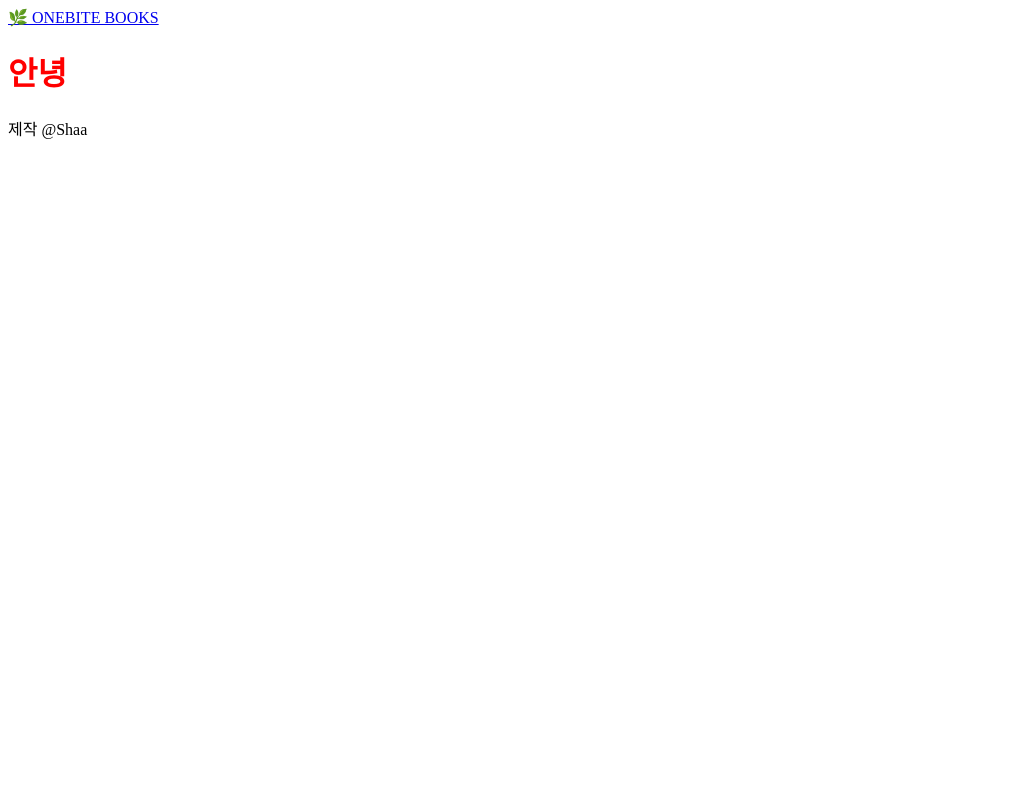
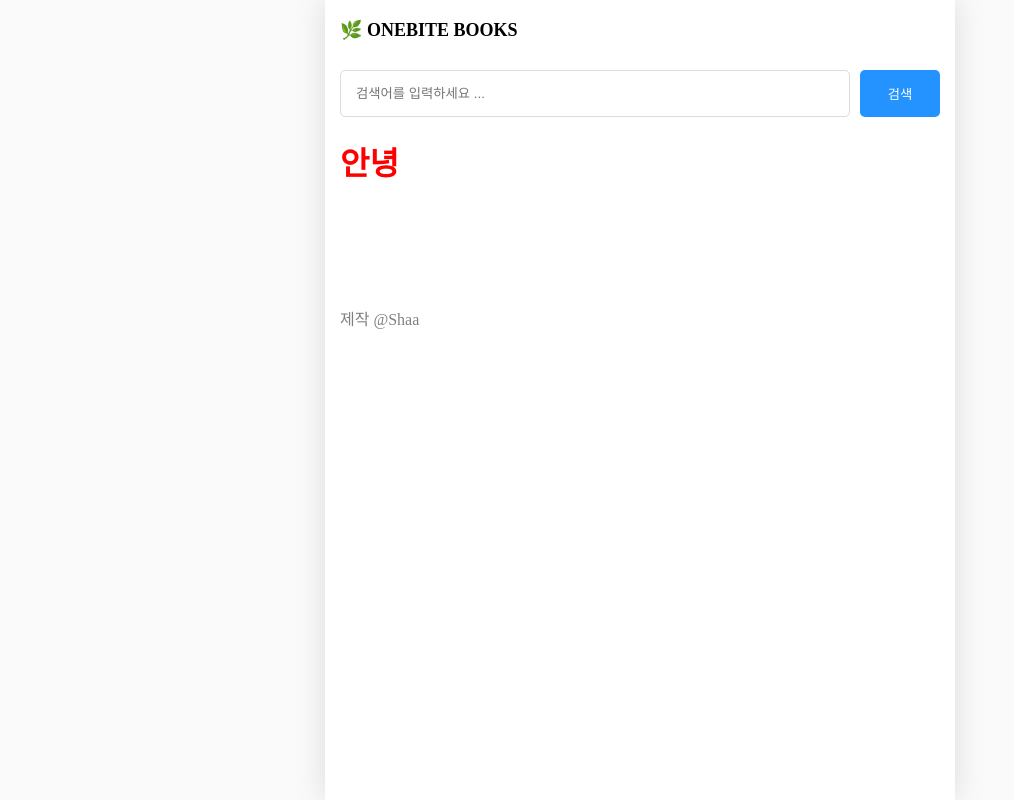
Before and after one commit to Shaa-code/Today-I-Learned, a Next.js app in the folder Next.js/onebite-next/section02/: page / in a window 1280 px wide. Shown: the whole page, without its empty margins (0-1014 px from the left). Built offline with nearby package versions, Linux system fonts and the light colour scheme.

Commit message:
Each Page Layout Settings

```diff
--- /dev/null
+++ b/Next.js/onebite-next/section02/src/components/global-layout.module.css
@@ -0,0 +1,30 @@
+.container {
+  background-color: white;
+  max-width: 600px;
+  min-height: 100vh;
+  margin: 0 auto;
+
+  box-shadow: rgba(100, 100, 100, 0.2) 0px 0px 29px 0px;
+  padding: 0px 15px;
+}
+
+.header {
+  height: 60px;
+  font-weight: bold;
+  font-size: 18px;
+  line-height: 60px;
+}
+
+.header > a {
+  color: black;
+  text-decoration: none;
+}
+
+.main {
+  padding-top: 10px;
+}
+
+.footer {
+  padding: 100px 0px;
+  color: gray;
+}
--- a/Next.js/onebite-next/section02/src/components/global-layout.tsx
+++ b/Next.js/onebite-next/section02/src/components/global-layout.tsx
@@ -1,14 +1,15 @@
 import { ReactNode } from "react";
 import Link from "next/link";
+import style from "./global-layout.module.css";
 
 export default function GlobalLayout({ children }: { children: ReactNode }) {
   return (
-    <div>
-      <header>
+    <div className={style.container}>
+      <header className={style.header}>
         <Link href="/">🌿 ONEBITE BOOKS</Link>
       </header>
-      <main>{children}</main>
-      <footer>제작 @Shaa</footer>
+      <main className={style.main}>{children}</main>
+      <footer className={style.footer}>제작 @Shaa</footer>
     </div>
   );
 }
--- /dev/null
+++ b/Next.js/onebite-next/section02/src/components/searchable-layout.module.css
@@ -0,0 +1,21 @@
+.searchbar_container {
+  display: flex;
+  gap: 10px;
+  margin-bottom: 20px;
+}
+
+.searchbar_container > input {
+  flex: 1;
+  padding: 15px;
+  border-radius: 5px;
+  border: 1px solid rgb(220, 220, 220);
+}
+
+.searchbar_container > button {
+  width: 80px;
+  border-radius: 5px;
+  border: none;
+  background-color: rgb(37, 147, 255);
+  color: white;
+  cursor: pointer;
+}
--- /dev/null
+++ b/Next.js/onebite-next/section02/src/components/searchable-layout.tsx
@@ -0,0 +1,46 @@
+import { ReactNode, useState, useEffect } from "react";
+import { useRouter } from "next/router";
+import style from "./searchable-layout.module.css";
+
+export default function SearchableLayout({
+  children,
+}: {
+  children: ReactNode;
+}) {
+  const router = useRouter();
+  const q = router.query.q as string;
+
+  useEffect(() => {
+    setSearch(q || "");
+  }, [q]);
+
+  const onSubmit = () => {
+    if (!search || q === search) return;
+    router.push(`/search?q=${search}`);
+  };
+
+  const onKeyDown = (e: React.KeyboardEvent<HTMLInputElement>) => {
+    if (e.key === "Enter") {
+      onSubmit();
+    }
+  };
+
+  const [search, setSearch] = useState("");
+  const onChangeSearch = (e: React.ChangeEvent<HTMLInputElement>) => {
+    setSearch(e.target.value);
+  };
+
+  return (
+    <div>
+      <div className={style.searchbar_container}>
+        <input
+          onKeyDown={onKeyDown}
+          onChange={onChangeSearch}
+          placeholder="검색어를 입력하세요 ..."
+        />
+        <button onClick={onSubmit}>검색</button>
+      </div>
+      {children}
+    </div>
+  );
+}
--- a/Next.js/onebite-next/section02/src/pages/_app.tsx
+++ b/Next.js/onebite-next/section02/src/pages/_app.tsx
@@ -1,10 +1,18 @@
 import GlobalLayout from "@/components/global-layout";
+import "@/styles/globals.css";
 import type { AppProps } from "next/app";
+import { ReactNode } from "react";
+import { NextPage } from "next";
 
-export default function App({ Component, pageProps }: AppProps) {
-  return (
-    <GlobalLayout>
-      <Component {...pageProps} />
-    </GlobalLayout>
-  );
+type NextPageWithLayout = NextPage & {
+  getLayout?: (page: ReactNode) => ReactNode;
+};
+
+export default function App({
+  Component,
+  pageProps,
+}: AppProps & { Component: NextPageWithLayout }) {
+  const getLayout = Component.getLayout ?? ((page: ReactNode) => page);
+
+  return <GlobalLayout>{getLayout(<Component {...pageProps} />)}</GlobalLayout>;
 }
--- a/Next.js/onebite-next/section02/src/pages/index.tsx
+++ b/Next.js/onebite-next/section02/src/pages/index.tsx
@@ -1,5 +1,11 @@
 import style from "./index.module.css";
+import SearchableLayout from "@/components/searchable-layout";
+import { ReactNode } from "react";
 
 export default function Home() {
-  return <h1 className={style.h1}> 안녕</h1>;
+  return <h1 className={style.h1}>안녕</h1>;
 }
+
+Home.getLayout = (page: ReactNode) => {
+  return <SearchableLayout>{page}</SearchableLayout>;
+};
--- a/Next.js/onebite-next/section02/src/styles/globals.css
+++ b/Next.js/onebite-next/section02/src/styles/globals.css
@@ -0,0 +1,6 @@
+html,
+body {
+  margin: 0px;
+  padding: 0px;
+  background-color: rgb(250, 250, 250);
+}
```
Also changed, not shown: Next.js/onebite-next/section02/src/pages/search/book/[[id]].tsx (renamed from Next.js/onebite-next/section02/src/pages/search/book/[id].tsx).
